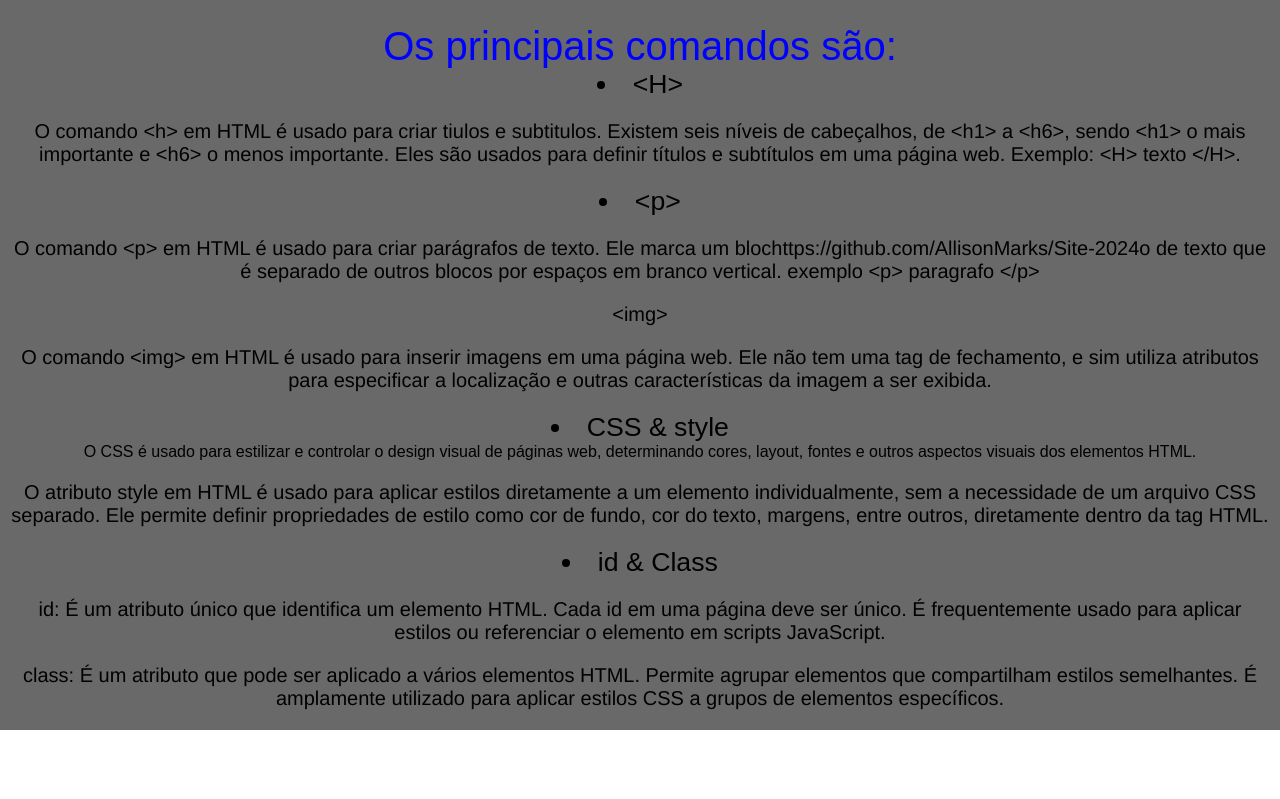
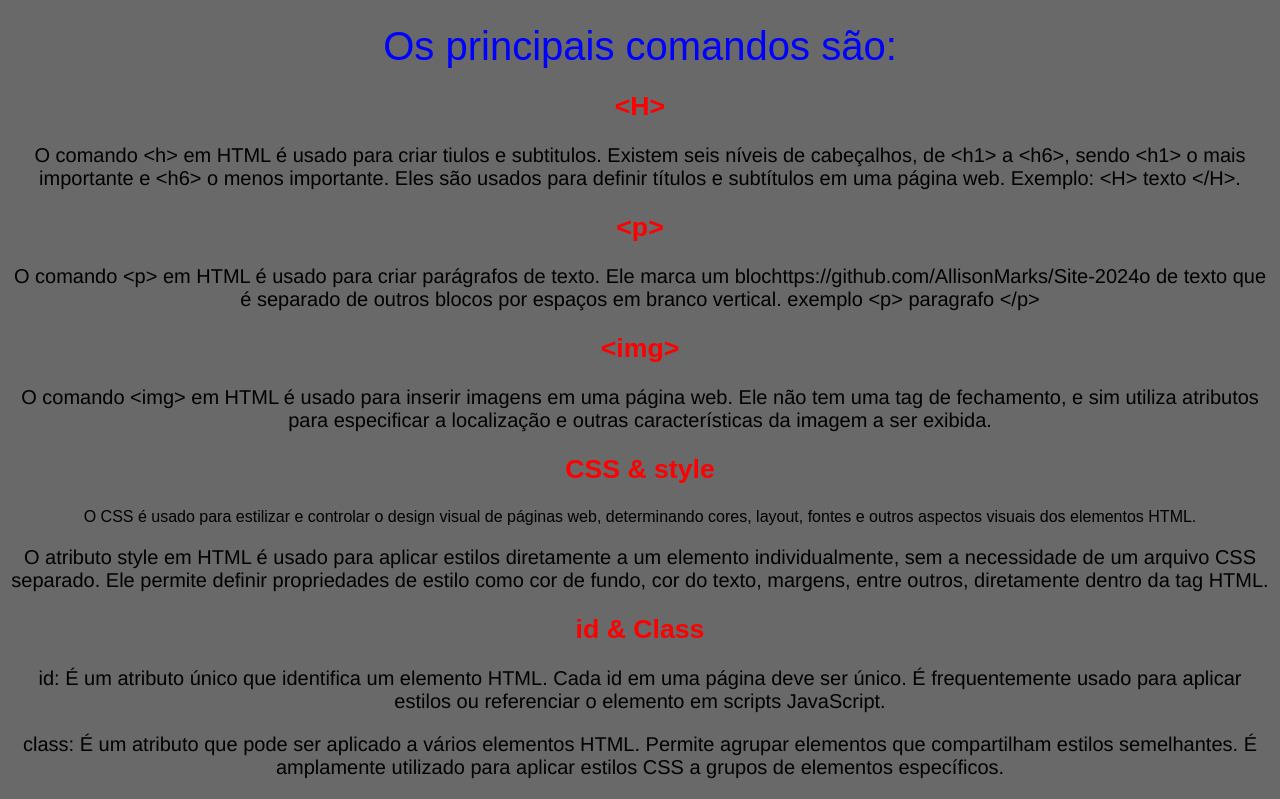
Before and after one commit to GabrielPeixe07/recupera-o.html, a plain HTML site: page index.html in a window 1280 px wide. Shown: the part 75-874 px from the top of the page. Before the commit the page ends 805 px from the top, so only its background shows below. Drawn offline with Linux system fonts and the light colour scheme.

Commit message:
Atualizar o index.html

```diff
--- a/index.html
+++ b/index.html
@@ -13,28 +13,28 @@
 
     <h9> Os principais comandos são:</h9>
 
-        <li> &lt;H&gt; </li>
+        <h2> &lt;H&gt; </h2>
      <p> O comando &lt;h&gt; em HTML é usado para criar tiulos e subtitulos.  Existem seis níveis de cabeçalhos,
          de &lt;h1&gt; a &lt;h6&gt;, sendo &lt;h1&gt; o mais importante e &lt;h6&gt; o menos importante. Eles são usados para definir títulos e subtítulos em uma página web.
          Exemplo: &lt;H&gt; texto &lt;/H&gt;.  </p>
 
-        <li> &lt;p&gt; </li>
+        <h2> &lt;p&gt; </h2>
      <p> O comando &lt;p&gt; em HTML é usado para criar parágrafos de texto. Ele marca um blochttps://github.com/AllisonMarks/Site-2024o de texto que é separado de outros blocos por espaços em branco vertical.
      exemplo &lt;p&gt; paragrafo &lt;/p&gt;</p>
 
 
-        <p> &lt;img&gt; </li>
+        <h2> &lt;img&gt; </h2>
      <p> O comando &lt;img&gt; em HTML é usado para inserir imagens em uma página web. Ele não tem uma tag de fechamento,
          e sim utiliza atributos para especificar a localização e outras características da imagem a ser exibida.</p>
 
 
-        <li> CSS & style </li>
+        <h2> CSS & style </h2>
      <p4> O CSS é usado para estilizar e controlar o design visual de páginas web, determinando cores, layout, fontes e outros aspectos visuais dos elementos HTML. </p5>
 
      <p>O atributo style em HTML é usado para aplicar estilos diretamente a um elemento individualmente, sem a necessidade de um arquivo CSS separado.
          Ele permite definir propriedades de estilo como cor de fundo, cor do texto, margens, entre outros, diretamente dentro da tag HTML.</p>
 
-        <li> id & Class </li>
+        <h2> id & Class </h2>
      <p> id: É um atributo único que identifica um elemento HTML. Cada id em uma página deve ser único.
          É frequentemente usado para aplicar estilos ou referenciar o elemento em scripts JavaScript. </p>
 
```
